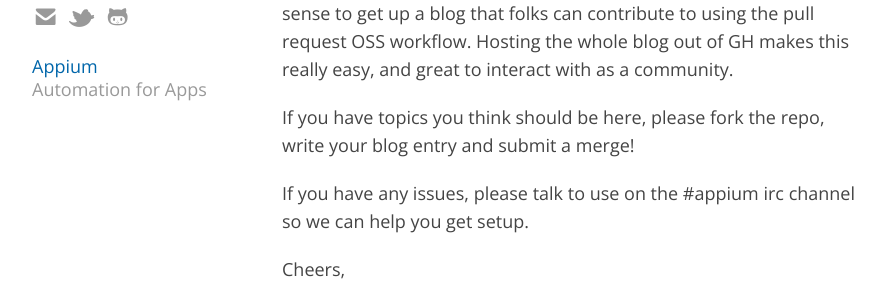
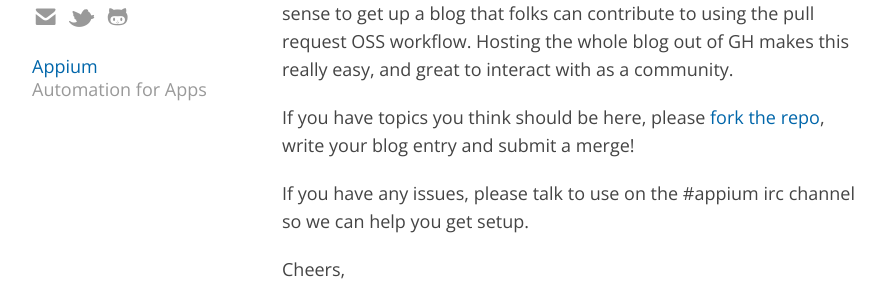
Before and after one commit to appium/blog, a Jekyll site: the page built from _posts/2013-03-18-appium-blogging.md, in a window 1280 px wide. Shown: the part 157-457 px from the top of the page, without its empty margins (138-1025 px from the left). Built offline with Jekyll 4.4.1, drawn with Linux system fonts in a browser that asks for light colours; some web fonts are replaced; part of the change alters nothing that is shown.

```diff
--- a/_posts/2013-03-18-appium-blogging.md
+++ b/_posts/2013-03-18-appium-blogging.md
@@ -5,7 +5,7 @@ layout: post
 
 In an effort to help the rapidly growing Appium community -- it made sense to get up a blog that folks can contribute to using the pull request OSS workflow. Hosting the whole blog out of GH makes this really easy, and great to interact with as a community.
 
-If you have topics you think should be here, please fork the repo, write your blog entry and submit a merge!
+If you have topics you think should be here, please <a href="https://github.com/appium/blog/tree/gh-pages">fork the repo</a>, write your blog entry and submit a merge!
 
 If you have any issues, please talk to use on the #appium irc channel so we can help you get setup.
 
```
